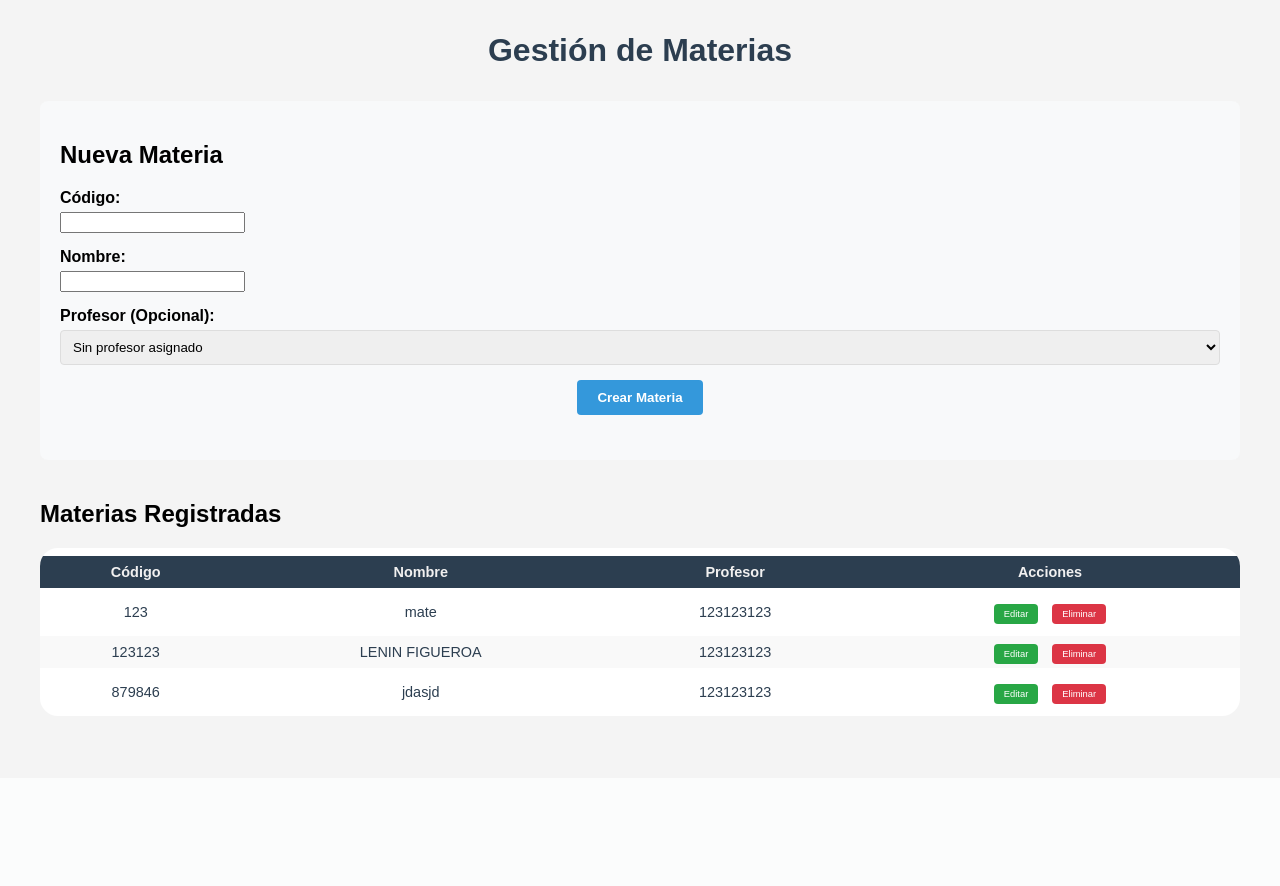
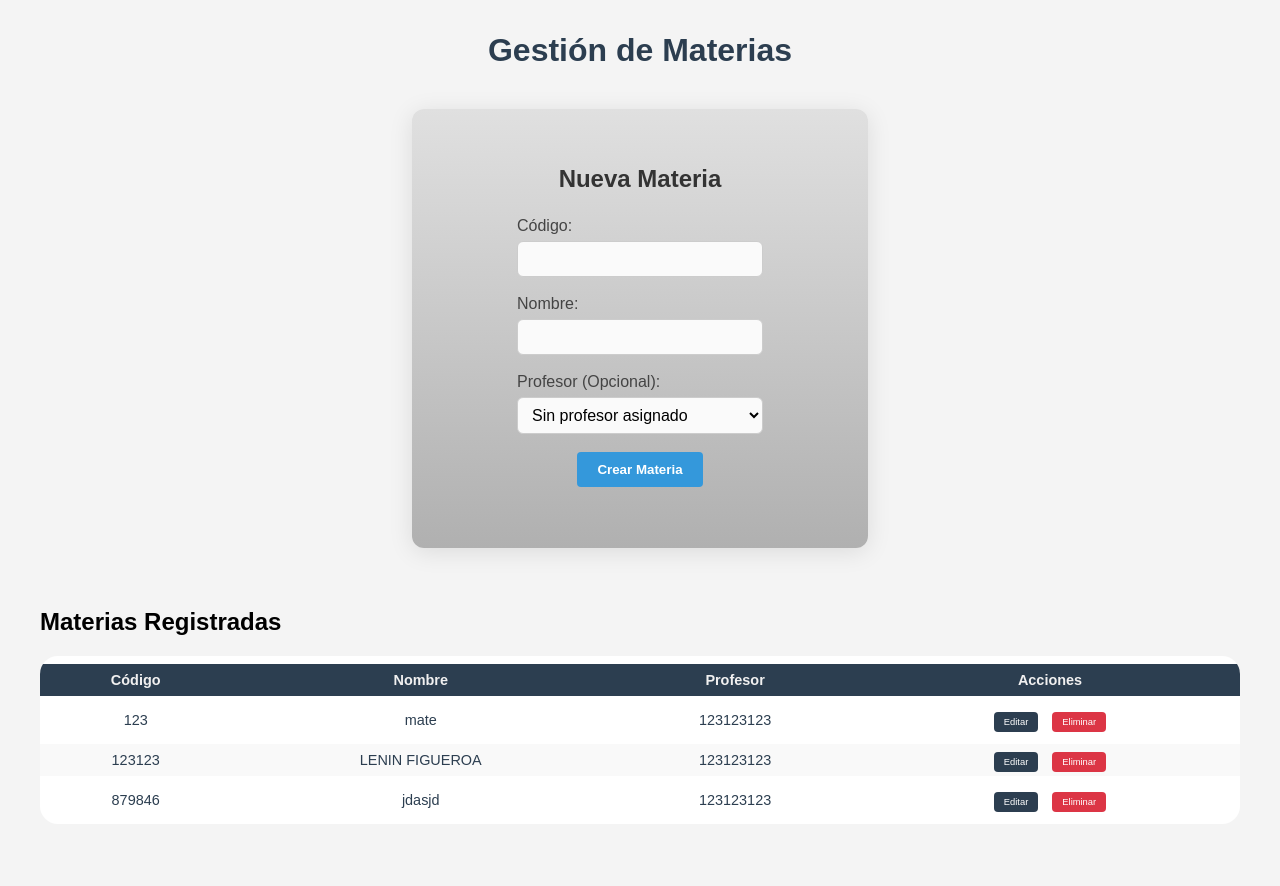
Before and after one commit to Lerb123/Control-Estudio, a Flask app: page /control_academico/materias in a window 1280 px wide. Shown: the part 146-1032 px from the top of the page. Before the commit the page ends 850 px from the top, so only its background shows below. Run offline with Flask 3, Linux system fonts and the light colour scheme.

Commit message:
aplicacion css al formulario de  las materias

```diff
--- a/modulos/static/css/style.css
+++ b/modulos/static/css/style.css
@@ -341,21 +341,43 @@ a{
 
 /* Estilos para formularios */
 .form-container {
-    background-color: #f8f9fa;
-    padding: 20px;
-    border-radius: 8px;
-    margin-bottom: 20px;
+    background: linear-gradient(to bottom, #e0e0e0 0%, #b0b0b0 100%);
+    border-radius: 12px;
+    box-shadow: 0 4px 24px rgba(0,0,0,0.10);
+    padding: 36px 28px;
+    max-width: 400px;
+    margin: 40px auto;
+    text-align: center;
+    display: flex;
+    flex-direction: column;
+    align-items: center;
 }
 
-.form-group input:disabled {
-    background-color: #e9ecef;
-    cursor: not-allowed;
+.form-container h2 {
+    color: #333;
+    margin-bottom: 24px;
 }
 
-.btn-accion.editar {
-    background-color: #28a745;
+.form-group {
+    margin-bottom: 18px;
+    width: 100%;
+    text-align: left;
 }
 
-.btn-accion.editar:hover {
-    background-color: #218838;
+.form-group label {
+    display: block;
+    margin-bottom: 6px;
+    color: #444;
+    font-weight: 500;
 }
+
+.form-group input,
+.form-group select {
+    width: 100%;
+    padding: 8px 10px;
+    border: 1px solid #ccc;
+    border-radius: 6px;
+    background: #fafafa;
+    font-size: 1rem;
+    box-sizing: border-box;
+}
```
Also changed, not shown: Database/app.db.
